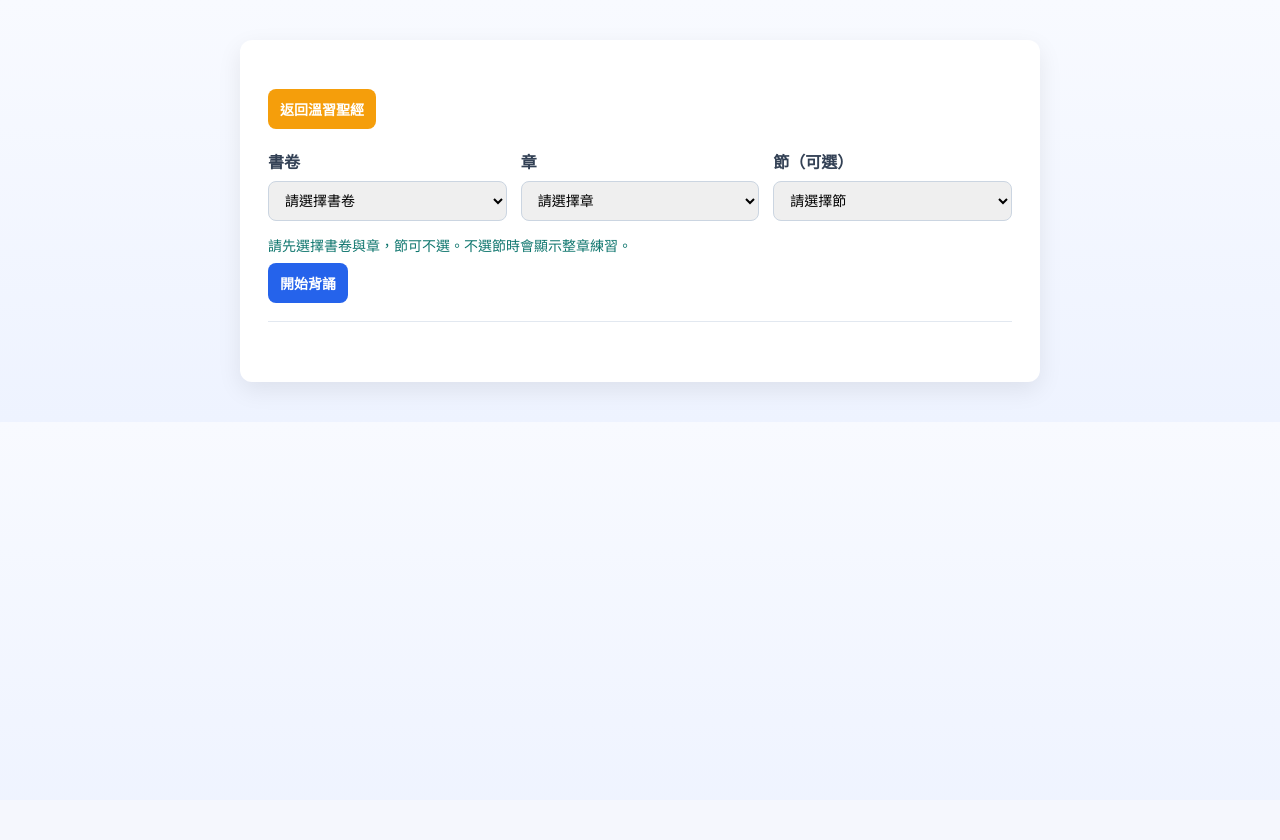
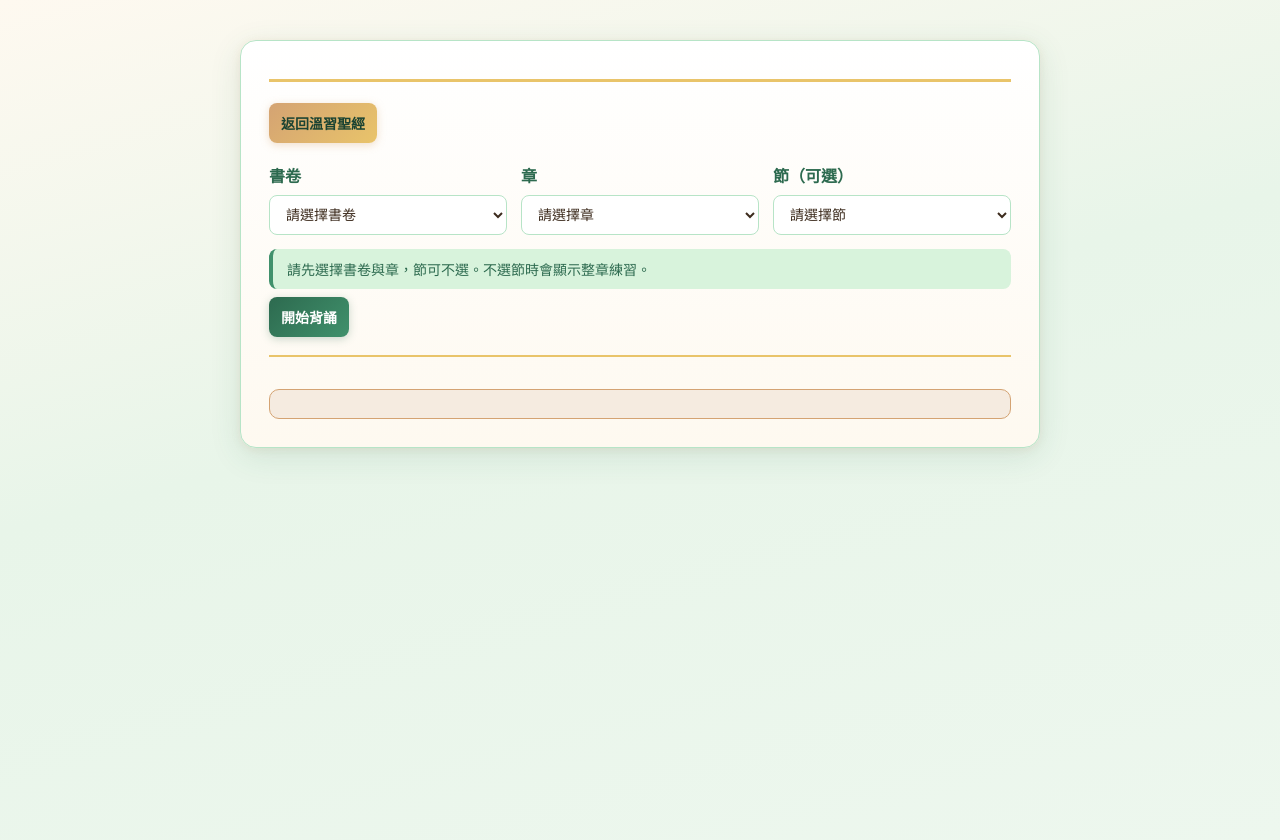
Before and after one commit to Jack-Tam-0422/bible_memorise, a Node project: template views/memorize.ejs in a window 1280 px wide. Before the commit the page ends 396 px from the top, so only its background shows below. Run offline with Node 20 templates, Linux system fonts and the light colour scheme; the template is opened without the code that fills it, so the values that code supplies are empty.

Commit message:
Revise CSS with warm green theme for frontend
Replace cool blue palette with forest greens, sage accents, and warm
cream/amber tones. Add CSS custom properties for consistent theming
across buttons, containers, scripture blocks, and grading UI.

Co-authored-by: Jack-Tam-0422 <Jack-Tam-0422@users.noreply.github.com>

```diff
--- a/public/css/style.css
+++ b/public/css/style.css
@@ -1,25 +1,53 @@
+:root {
+  --green-deep: #1b4332;
+  --green-primary: #2d6a4f;
+  --green-hover: #40916c;
+  --green-light: #d8f3dc;
+  --green-soft: #e8f5e9;
+  --green-mist: #b7e4c7;
+  --warm-cream: #fef9f0;
+  --warm-sand: #f5ebe0;
+  --warm-amber: #d4a373;
+  --warm-amber-dark: #bc8a5f;
+  --warm-gold: #e9c46a;
+  --warm-text: #3d2c1e;
+  --warm-muted: #6b5b4f;
+}
+
 * {
   box-sizing: border-box;
 }
 
 body {
   margin: 0;
-  font-family: Arial, sans-serif;
-  background: linear-gradient(180deg, #f8faff 0%, #eef3ff 100%);
-  color: #1e293b;
+  font-family: "Segoe UI", Arial, sans-serif;
+  background: linear-gradient(
+    165deg,
+    var(--warm-cream) 0%,
+    var(--green-soft) 45%,
+    #edf7ee 100%
+  );
+  color: var(--warm-text);
+  min-height: 100vh;
 }
 
 .container {
   max-width: 800px;
   margin: 40px auto;
   padding: 28px;
-  background: white;
-  border-radius: 12px;
-  box-shadow: 0 8px 24px rgba(0, 0, 0, 0.08);
+  background: linear-gradient(180deg, #ffffff 0%, var(--warm-cream) 100%);
+  border-radius: 16px;
+  border: 1px solid var(--green-mist);
+  box-shadow:
+    0 8px 32px rgba(45, 106, 79, 0.12),
+    0 2px 8px rgba(212, 163, 115, 0.15);
 }
 
 h1 {
   margin-top: 0;
+  color: var(--green-deep);
+  border-bottom: 3px solid var(--warm-gold);
+  padding-bottom: 10px;
 }
 
 .control-grid {
@@ -37,35 +65,42 @@ h1 {
 
 label {
   font-weight: 600;
-  color: #334155;
+  color: var(--green-primary);
 }
 
 select,
 button,
 input {
-  border: 1px solid #cbd5e1;
+  border: 1px solid var(--green-mist);
   border-radius: 8px;
   padding: 10px 12px;
   font-size: 14px;
+  background: #ffffff;
+  color: var(--warm-text);
+  transition: border-color 0.2s ease, box-shadow 0.2s ease;
 }
 
 select:focus,
-button:focus {
-  outline: 2px solid #93c5fd;
+button:focus,
+input:focus {
+  outline: 2px solid var(--green-hover);
   outline-offset: 1px;
+  border-color: var(--green-hover);
 }
 
 button {
   margin-top: 8px;
-  background: #2563eb;
+  background: linear-gradient(135deg, var(--green-primary) 0%, var(--green-hover) 100%);
   color: #fff;
   border: none;
   font-weight: 600;
   cursor: pointer;
+  box-shadow: 0 2px 8px rgba(45, 106, 79, 0.25);
 }
 
 button:hover {
-  background: #1d4ed8;
+  background: linear-gradient(135deg, var(--green-deep) 0%, var(--green-primary) 100%);
+  box-shadow: 0 4px 12px rgba(27, 67, 50, 0.3);
 }
 
 .button-row {
@@ -77,37 +112,47 @@ button:hover {
 .secondary-button {
   display: inline-block;
   text-decoration: none;
-  background: #f59e0b;
-  color: #ffffff;
+  background: linear-gradient(135deg, var(--warm-amber) 0%, var(--warm-gold) 100%);
+  color: var(--green-deep);
   border-radius: 8px;
   padding: 10px 12px;
   font-size: 14px;
   font-weight: 600;
+  box-shadow: 0 2px 8px rgba(212, 163, 115, 0.35);
+  transition: background 0.2s ease, box-shadow 0.2s ease;
 }
 
 .secondary-button:hover {
-  background: #d97706;
+  background: linear-gradient(135deg, var(--warm-amber-dark) 0%, var(--warm-amber) 100%);
+  box-shadow: 0 4px 12px rgba(188, 138, 95, 0.4);
 }
 
 .form-message {
   margin: 14px 0 0;
-  color: #0f766e;
+  color: var(--green-primary);
   font-size: 14px;
+  background: var(--green-light);
+  padding: 10px 14px;
+  border-radius: 8px;
+  border-left: 4px solid var(--green-hover);
 }
 
 .form-message.error {
   color: #b91c1c;
+  background: #fef2f2;
+  border-left-color: #dc2626;
 }
 
 .scripture-result {
   margin-top: 18px;
-  border-top: 1px solid #e2e8f0;
+  border-top: 2px solid var(--warm-gold);
   padding-top: 16px;
 }
 
 .scripture-result h2 {
   margin: 0 0 12px;
   font-size: 20px;
+  color: var(--green-deep);
 }
 
 .verse-line {
@@ -154,19 +200,24 @@ button:hover {
 
 .grading-result {
   margin-top: 16px;
+  padding: 14px;
+  border-radius: 10px;
+  background: var(--warm-sand);
+  border: 1px solid var(--warm-amber);
 }
 
 #submitAnswersBtn {
-  background: #000000;
+  background: linear-gradient(135deg, var(--green-deep) 0%, var(--green-primary) 100%);
   color: #ffffff;
 }
 
 #submitAnswersBtn:hover {
-  background: #111111;
+  background: linear-gradient(135deg, #0d2818 0%, var(--green-deep) 100%);
 }
 
 .grading-result h3 {
   margin: 0 0 8px;
+  color: var(--green-deep);
 }
 
 .grading-item {
```
Also changed, not shown: other parts of public/css/style.css (+21 -7 lines).
